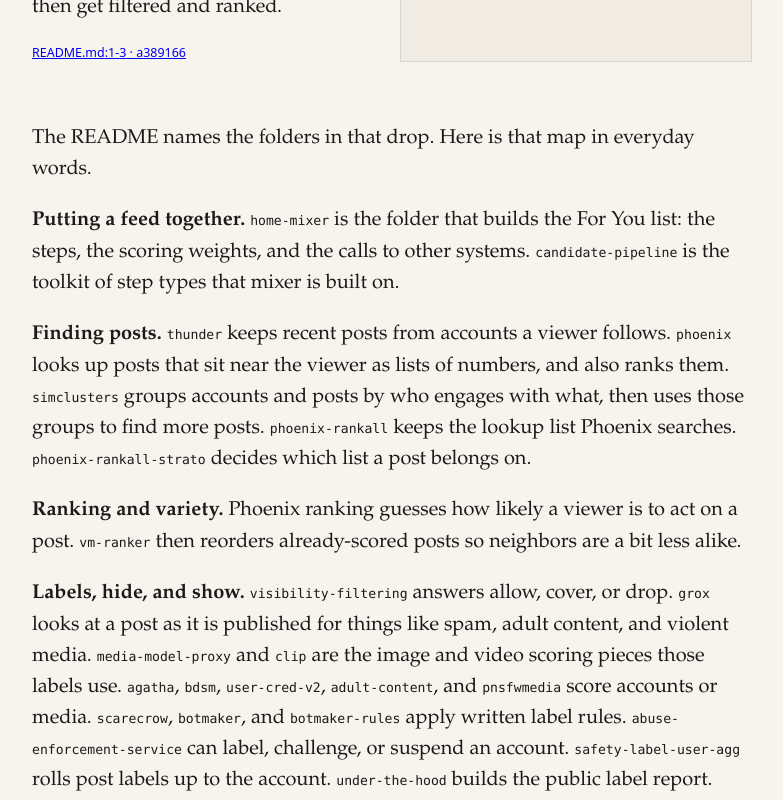
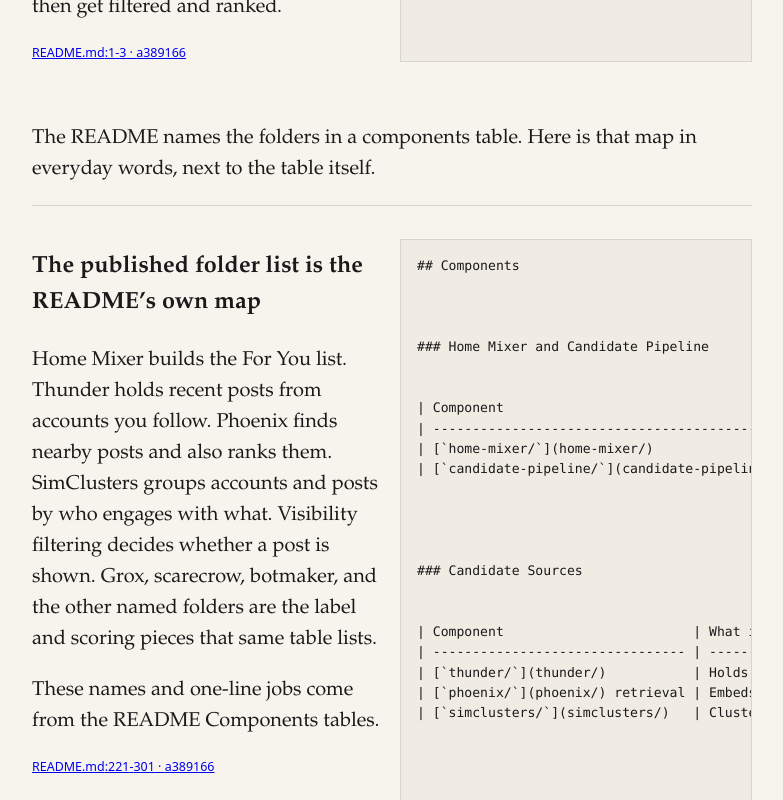
Before and after one commit to mtrxdev/x-algorithm-public-wiki, a Next.js app: page / in a window 1280 px wide. Shown: the part 860-1660 px from the top of the page, without its empty margins (358-1141 px from the left). Built offline with nearby package versions, Linux system fonts and the light colour scheme.

Commit message:
fix: source folder map and tighten grox/ads cards

```diff
--- a/content/article.mdx
+++ b/content/article.mdx
@@ -8,15 +8,14 @@ X published a public folder of code that, in the repository’s own words, is th
   prose="The first lines of the repository say this is the core code that picks which posts a viewer sees in For You. It says those posts come from accounts the viewer follows and from accounts they do not, then get filtered and ranked."
 />
 
-The README names the folders in that drop. Here is that map in everyday words.
+The README names the folders in a components table. Here is that map in everyday words, next to the table itself.
 
-**Putting a feed together.** `home-mixer` is the folder that builds the For You list: the steps, the scoring weights, and the calls to other systems. `candidate-pipeline` is the toolkit of step types that mixer is built on.
-
-**Finding posts.** `thunder` keeps recent posts from accounts a viewer follows. `phoenix` looks up posts that sit near the viewer as lists of numbers, and also ranks them. `simclusters` groups accounts and posts by who engages with what, then uses those groups to find more posts. `phoenix-rankall` keeps the lookup list Phoenix searches. `phoenix-rankall-strato` decides which list a post belongs on.
-
-**Ranking and variety.** Phoenix ranking guesses how likely a viewer is to act on a post. `vm-ranker` then reorders already-scored posts so neighbors are a bit less alike.
-
-**Labels, hide, and show.** `visibility-filtering` answers allow, cover, or drop. `grox` looks at a post as it is published for things like spam, adult content, and violent media. `media-model-proxy` and `clip` are the image and video scoring pieces those labels use. `agatha`, `bdsm`, `user-cred-v2`, `adult-content`, and `pnsfwmedia` score accounts or media. `scarecrow`, `botmaker`, and `botmaker-rules` apply written label rules. `abuse-enforcement-service` can label, challenge, or suspend an account. `safety-label-user-agg` rolls post labels up to the account. `under-the-hood` builds the public label report.
+<EvidenceBlock
+  id="readme-components"
+  headline="The published folder list is the README’s own map"
+  prose="Home Mixer builds the For You list. Thunder holds recent posts from accounts you follow. Phoenix finds nearby posts and also ranks them. SimClusters groups accounts and posts by who engages with what. Visibility filtering decides whether a post is shown. Grox, scarecrow, botmaker, and the other named folders are the label and scoring pieces that same table lists."
+  need="These names and one-line jobs come from the README Components tables."
+/>
 
 ## How to read this page
 
@@ -98,7 +97,7 @@ Every gray box is a quote from a file in that public folder. The small line unde
 <LimitBlock
   id="grox-prompts-excluded"
   headline="The Grox prompt files are missing on purpose"
-  prose="A comment in the Grox prompt loader repeats the README: the prompts are left out so people cannot game the system. The loader still names template files that are not in the tree. You can see that the prompts were withheld. You cannot reconstruct the missing text from this file."
+  prose="A comment in the Grox prompt loader repeats the README: the prompts are left out so people cannot game the system. The same file still asks for a template named safety_ptos.j2. You can see that the prompts were withheld. You cannot reconstruct the missing text from this file."
 />
 
 <LimitBlock
@@ -127,8 +126,8 @@ Every gray box is a quote from a file in that public folder. The small line unde
 
 <LimitBlock
   id="ads-who-to-follow"
-  headline="This drop does not assemble ads or Who to Follow"
-  prose="The README diagram says ranked posts are only one source in the last mix. The other items it names are ads, Who to Follow, prompts, and similar non-post slots. Those extra sources are named around the ranked posts. Their implementations are not a walk-up run in this folder."
+  headline="Ads and Who to Follow are named as extra slots around ranked posts"
+  prose="The README diagram says ranked posts are one source in the last mix. The others it names are ads, Who to Follow, prompts, and similar non-post items. It says BlenderSelector interleaves them, and that Who to Follow and prompts go at fixed positions. Those extra slots are named around the ranked posts. They are not a separate top-level runnable drop."
 />
 
 <LimitBlock
```
Also changed, not shown: content/excerpts/grox-prompts-excluded.txt, content/excerpts/readme-components.txt (added), content/manifest.json.
